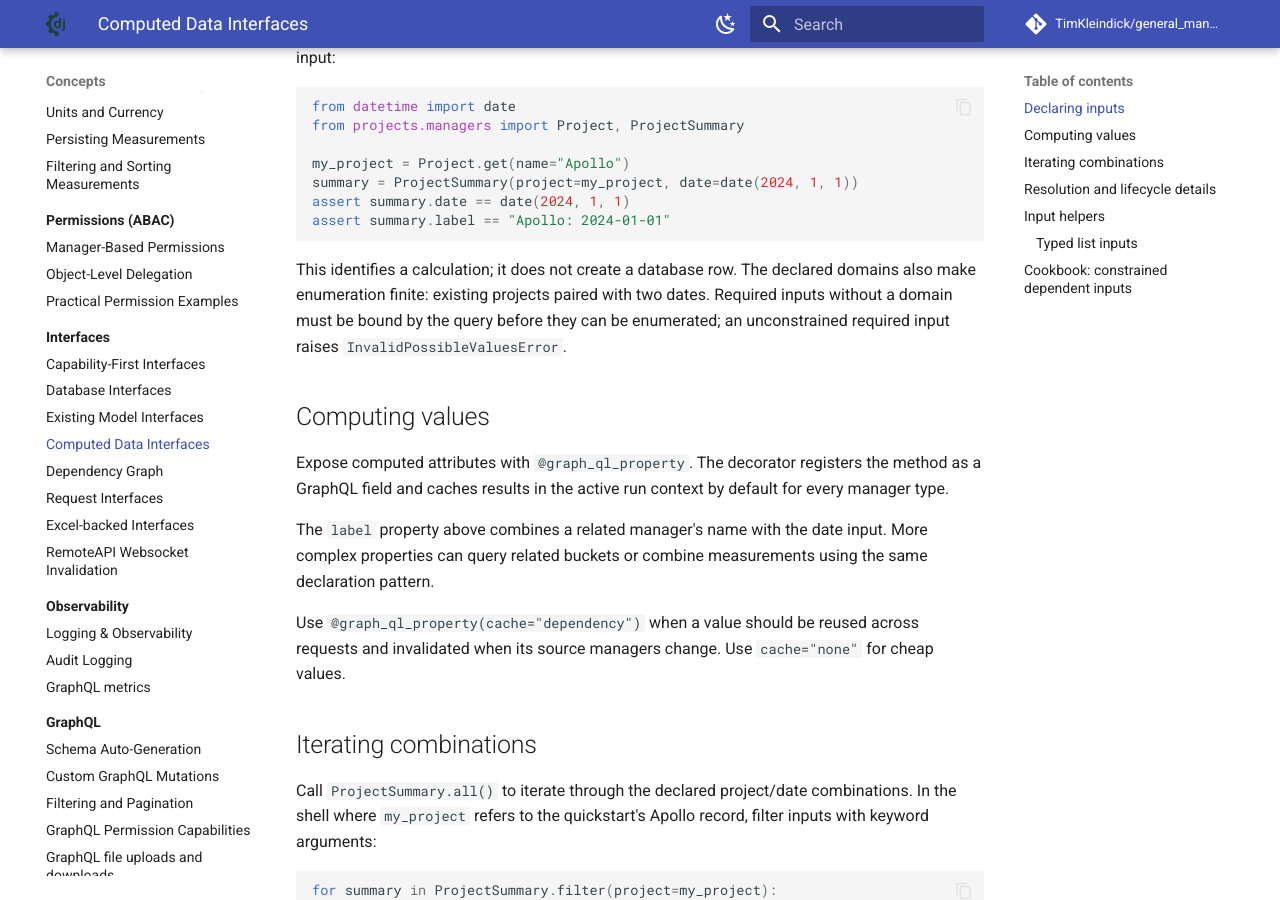
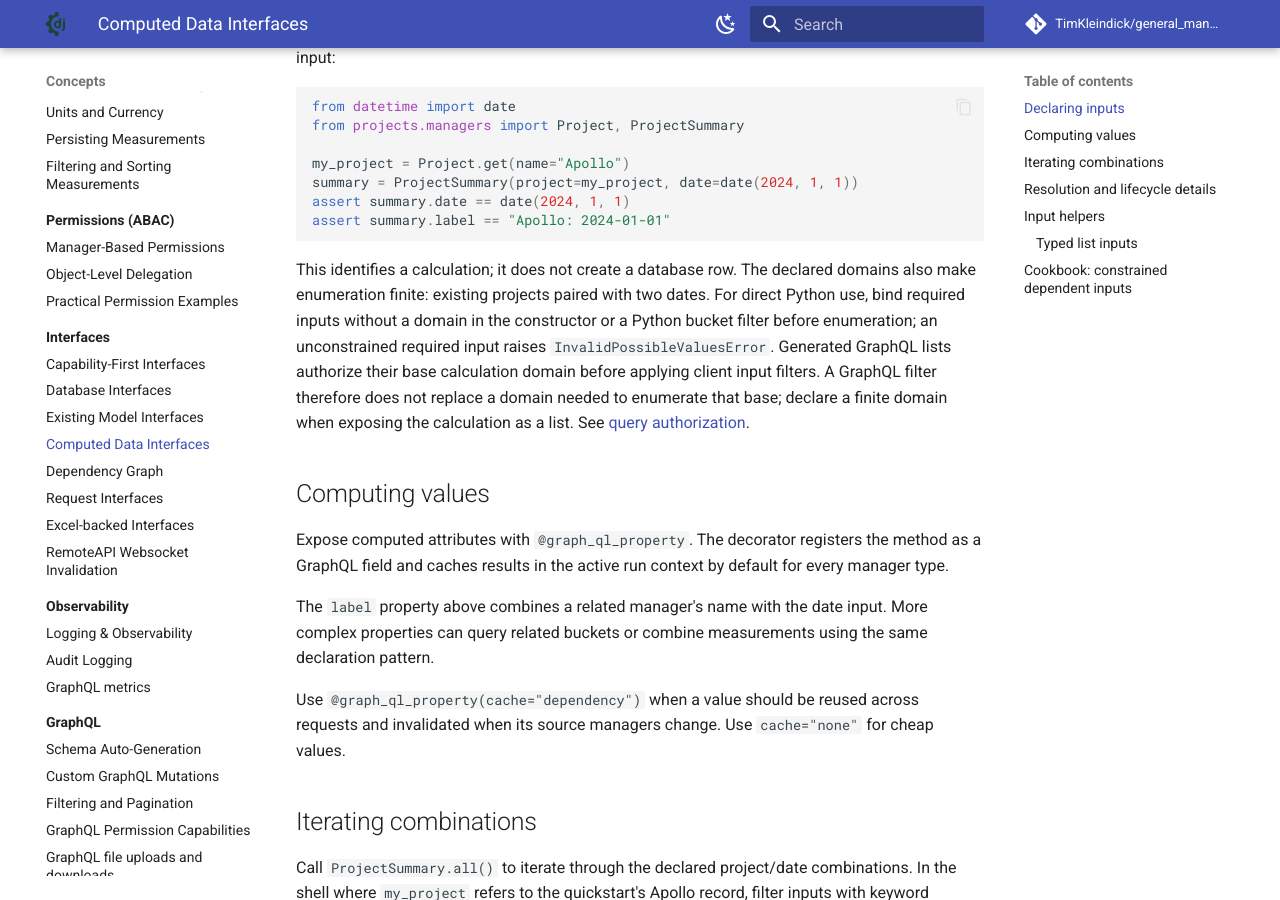
Before and after one commit to TimKleindick/general_manager, an MkDocs documentation site: the page built from docs/concepts/interfaces/computed_data_interfaces.md, in a window 1280 px wide and 900 px high, scrolled down 893 px. Built offline with MkDocs 1.6.1 and Material for MkDocs 9.7.7, drawn with Linux system fonts in a browser that asks for light colours; comment, search, counter and statistics services are not loaded; some of the changed text lies outside the part shown.

Commit message:
docs: clarify calculation domains and superseded authorization order

```diff
--- a/docs/concepts/interfaces/computed_data_interfaces.md
+++ b/docs/concepts/interfaces/computed_data_interfaces.md
@@ -47,8 +47,13 @@
 
 This identifies a calculation; it does not create a database row. The declared
 domains also make enumeration finite: existing projects paired with two dates.
-Required inputs without a domain must be bound by the query before they can be
-enumerated; an unconstrained required input raises `InvalidPossibleValuesError`.
+For direct Python use, bind required inputs without a domain in the constructor
+or a Python bucket filter before enumeration; an unconstrained required input
+raises `InvalidPossibleValuesError`. Generated GraphQL lists authorize their
+base calculation domain before applying client input filters. A GraphQL filter
+therefore does not replace a domain needed to enumerate that base; declare a
+finite domain when exposing the calculation as a list. See
+[query authorization](../graphql/security.md#query-operands-and-search-projections).
 
 ## Computing values
 
@@ -301,9 +306,11 @@
 `anchor="end"`/`"month_end"`; `Input.yearly_date()` accepts the equivalent
 year-start and year-end anchors.
 `quantity` uses scalar bounds for cheap checks; bounds do not supply an
-enumeration domain. Supply an exact `quantity` when constructing or filtering
-this calculation, or add a finite `possible_values` domain before using
-`.all()`. The validator supplies the
+enumeration domain. Supply an exact `quantity` when constructing this calculation
+in Python or filtering a Python bucket, or add a finite `possible_values` domain
+before using `.all()`. For generated GraphQL lists, provide that enumerable
+domain even when the client sends a quantity filter: authorization runs first.
+The validator supplies the
 dependency-aware rule. If you omit `depends_on`, callable parameter names are
 used as dependencies; specifying it explicitly is clearer when callbacks accept
 optional or keyword-only arguments.
```
Also changed, not shown: docs/adr/0009-calculation-filter-authorization.md (+8 -0 lines).
